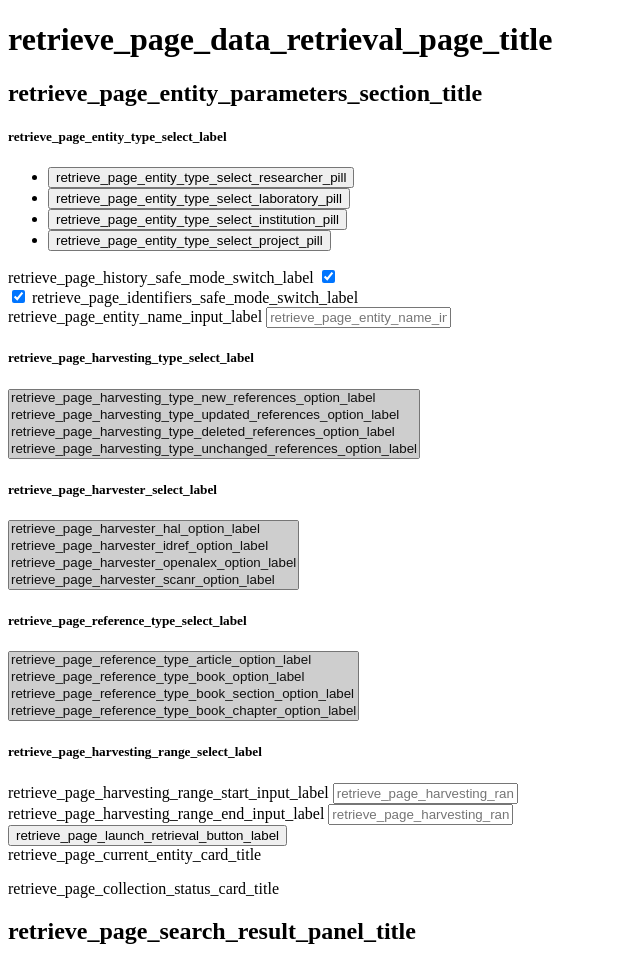
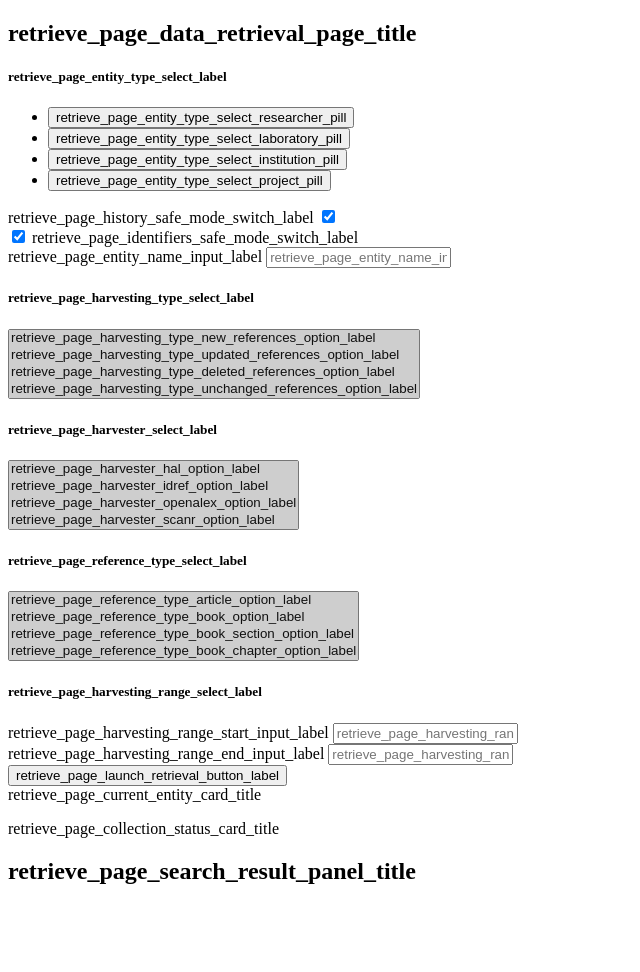
Before and after one commit to CRISalid-esr/svp-harvester, a Python web app: template app/templates/retrieve.html.jinja in a window 1280 px wide. Shown: the part 151-1123 px from the top of the page, without its empty margins (0-640 px from the left). After the commit the page ends 1035 px from the top, so only its background shows below. Run offline with Jinja, Linux system fonts and the light colour scheme; the template is opened without the code that fills it, so the values that code supplies are empty.

Commit message:
Update UI

```diff
--- a/app/templates/base.html.jinja
+++ b/app/templates/base.html.jinja
@@ -15,7 +15,8 @@
 <body class="bg-custom">
 <header class="navbar sticky-top navbar-dark bg-custom-navbar flex-md-nowrap p-0 shadow">
   {% block header %}
-    <a class="navbar-brand col-md-3 col-lg-2 me-0 px-3" href="/admin">{% trans %}application_name{% endtrans %}</a>
+    <a class="navbar-brand col-md-3 col-lg-2 me-0 px-3 text-center" href="/admin">{% trans %}
+      application_name{% endtrans %}</a>
 
     <button class="navbar-toggler position-absolute d-md-none collapsed" type="button"
             data-bs-toggle="collapse"
@@ -40,6 +41,7 @@
 <div class="container-fluid ">
   <div class="row gx-0">
     <nav id="sidebarMenu" class="col-md-3 col-lg-2 d-md-block bg-info sidebar collapse">
+    <div class="mx-auto w-75">
       {% block menu %}
         <div class="position-sticky pt-3">
           <ul class="nav flex-column">
@@ -74,16 +76,12 @@
           </ul>
         </div>
       {% endblock %}
+    </div>
     </nav>
 
-    <main class="col-md-9 ms-sm-auto col-lg-10">
+    <main class="col-md-9 ms-sm-auto col-lg-10 p-2">
       {% block main %}
         {% block first_section %}
-          <div
-              class="d-flex justify-content-between flex-wrap flex-md-nowrap align-items-center pt-3 pb-2 mb-3 ps-md-2 ms-lg-n2">
-            <h1>{% block page_title %} page_title {% endblock %}</h1>
-          </div>
-
           <div class="d-grid gap-3">
             <h2>{% block first_section_title %} first_section_title {% endblock %}</h2>
             {% block first_section_content %}
--- a/app/templates/retrieve.html.jinja
+++ b/app/templates/retrieve.html.jinja
@@ -1,8 +1,8 @@
 {% extends "./base.html.jinja" %}
 
 {% block head_title %}{% trans %}retrieve_page_data_retrieval_page_title{% endtrans %}{% endblock %}
-{% block page_title %}{% trans %}retrieve_page_data_retrieval_page_title{% endtrans %}{% endblock %}
-{% block first_section_title %}{% trans %}retrieve_page_entity_parameters_section_title{% endtrans %}{% endblock %}
+{% block page_title %}{% endblock %}
+{% block first_section_title %}{% trans %}retrieve_page_data_retrieval_page_title{% endtrans %}{% endblock %}
 {% block first_section_content %}
     <div class="row gx-3 bg-white p-2 shadow-sm rounded" id="retrieve-page-content">
         <div class="col-md-8 order-md-1 col-12 mb-md-0 mb-3" id="form-container">
@@ -204,7 +204,7 @@
 
             </form>
         </div>
-
+        <div class="col-md-1 order-md-2 d-none d-md-block"></div>
         <div class="col-md-3 order-md-3 col-12">
             <div class="card bg-light mb-3 ms-auto">
                 <div class="card-header">{% trans %}retrieve_page_current_entity_card_title{% endtrans %}</div>
@@ -225,7 +225,7 @@
         </div>
     </div>
 
-    <div class="bg-white shadow-sm ms-md-n2 ps-md-3 mt-5 p-2 rounded">
+    <div class="row gx-3 bg-white p-2 shadow-sm rounded">
         <h2>{% trans %}retrieve_page_search_result_panel_title{% endtrans %}</h2>
 
 
```
